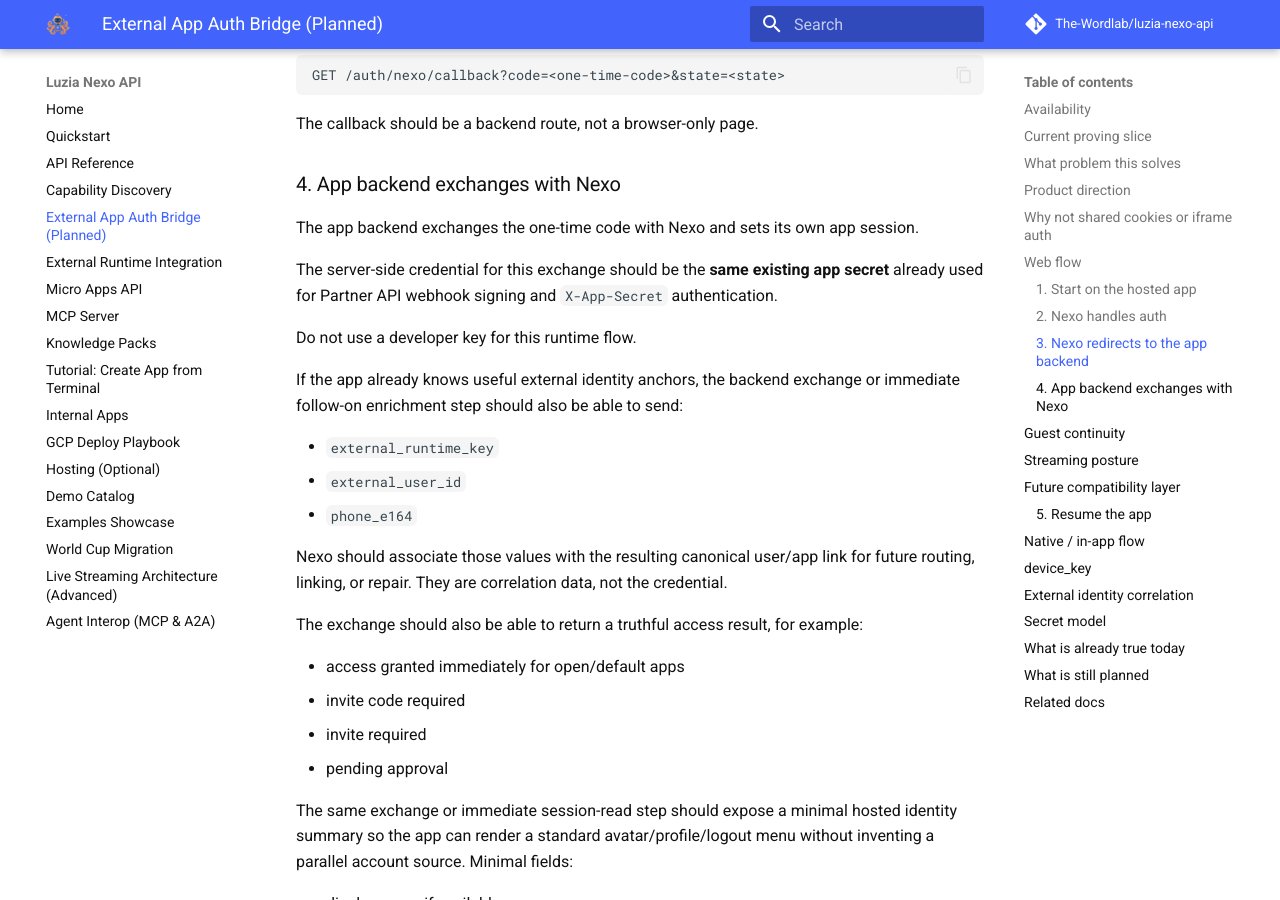
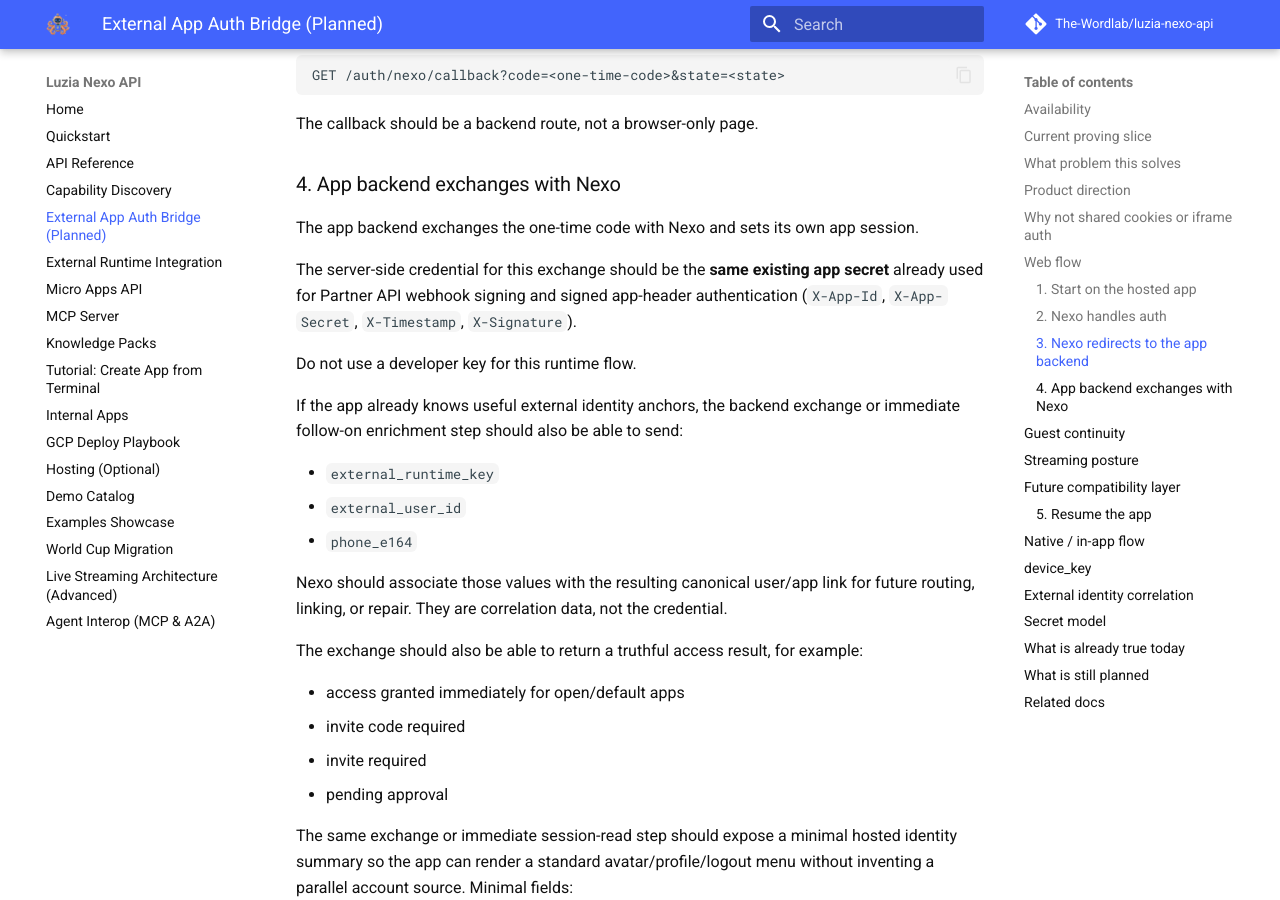
Before and after one commit to The-Wordlab/luzia-nexo-api, an MkDocs documentation site: the page built from docs/auth-bridge-handoff.md, in a window 1280 px wide and 900 px high, scrolled down 3881 px. Built offline with MkDocs 1.6.1 and Material for MkDocs 9.7.7, drawn with Linux system fonts in a browser that asks for light colours; comment, search, counter and statistics services are not loaded; some of the changed text lies outside the part shown.

Commit message:
Align auth bridge docs with signed app contract

```diff
--- a/docs/auth-bridge-handoff.md
+++ b/docs/auth-bridge-handoff.md
@@ -166,8 +166,8 @@ The app backend exchanges the one-time code with Nexo and sets its own app
 session.
 
 The server-side credential for this exchange should be the **same existing app
-secret** already used for Partner API webhook signing and `X-App-Secret`
-authentication.
+secret** already used for Partner API webhook signing and signed app-header
+authentication (`X-App-Id`, `X-App-Secret`, `X-Timestamp`, `X-Signature`).
 
 Do not use a developer key for this runtime flow.
 
@@ -340,7 +340,7 @@ The intended model is:
 The same app secret should cover:
 
 - webhook signing and verification
-- `X-App-Secret` server-to-server calls
+- signed app-header server-to-server calls
 - auth-bridge exchange and secure enrichment
 
 This means the dashboard should present it as one app runtime secret, not as
```
Also changed, not shown: WIP.md (+4 -2 lines), 1 other file.
